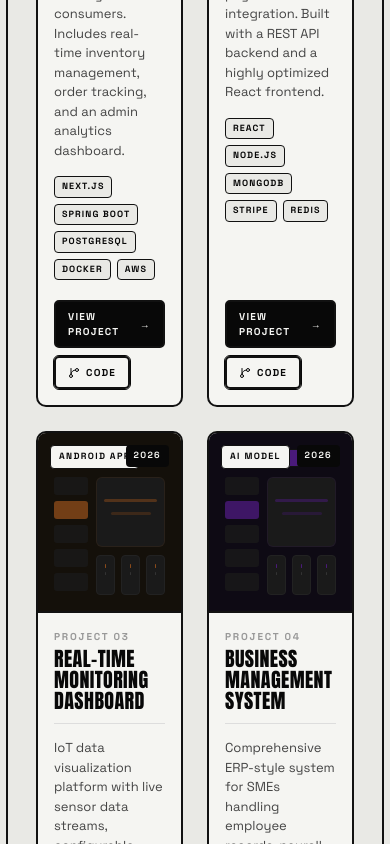
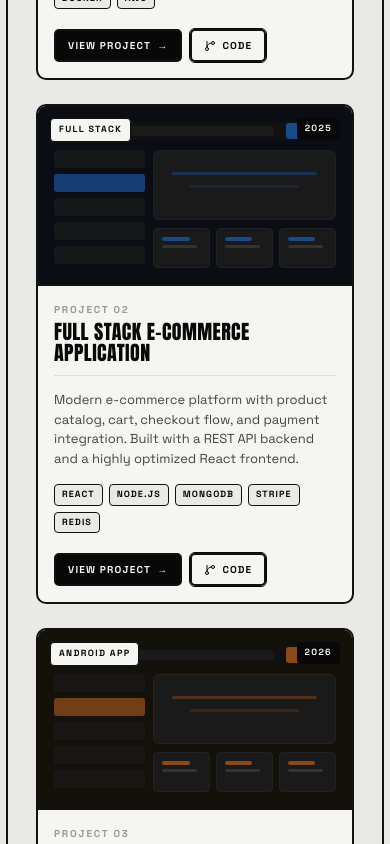
Before and after one commit to AdityaGore2960/DigitalKroftPortfolio, a Next.js app: page / in a window 390 px wide. Shown: the part 4386-5230 px from the top of the page. Built offline with nearby package versions, Linux system fonts and the light colour scheme.

Commit message:
latestmodification

```diff
--- a/app/globals.css
+++ b/app/globals.css
@@ -312,6 +312,20 @@ body {
 }
 
 /* ============================================================
+   PROJECTS GRID — responsive two-column layout
+   Desktop: 2 columns  |  Tablet + Mobile (≤1024px): 1 column
+   ============================================================ */
+.two-col-projects {
+  grid-template-columns: 1fr 1fr;
+}
+
+@media (max-width: 1024px) {
+  .two-col-projects {
+    grid-template-columns: 1fr;
+  }
+}
+
+/* ============================================================
    FOCUS STATES — ACCESSIBILITY
    ============================================================ */
 :focus-visible {
--- a/components/Projects.tsx
+++ b/components/Projects.tsx
@@ -54,7 +54,6 @@ export default function Projects() {
         className="two-col-projects"
         style={{
           display: "grid",
-          gridTemplateColumns: "1fr 1fr",
           gap: 24,
           marginBottom: 24,
         }}
@@ -64,13 +63,7 @@ export default function Projects() {
         ))}
       </motion.div>
 
-      <style jsx>{`
-        @media (max-width: 1024px) {
-          .two-col-projects {
-            grid-template-columns: 1fr !important;
-          }
-        }
-      `}</style>
+
     </section>
   );
 }
```
